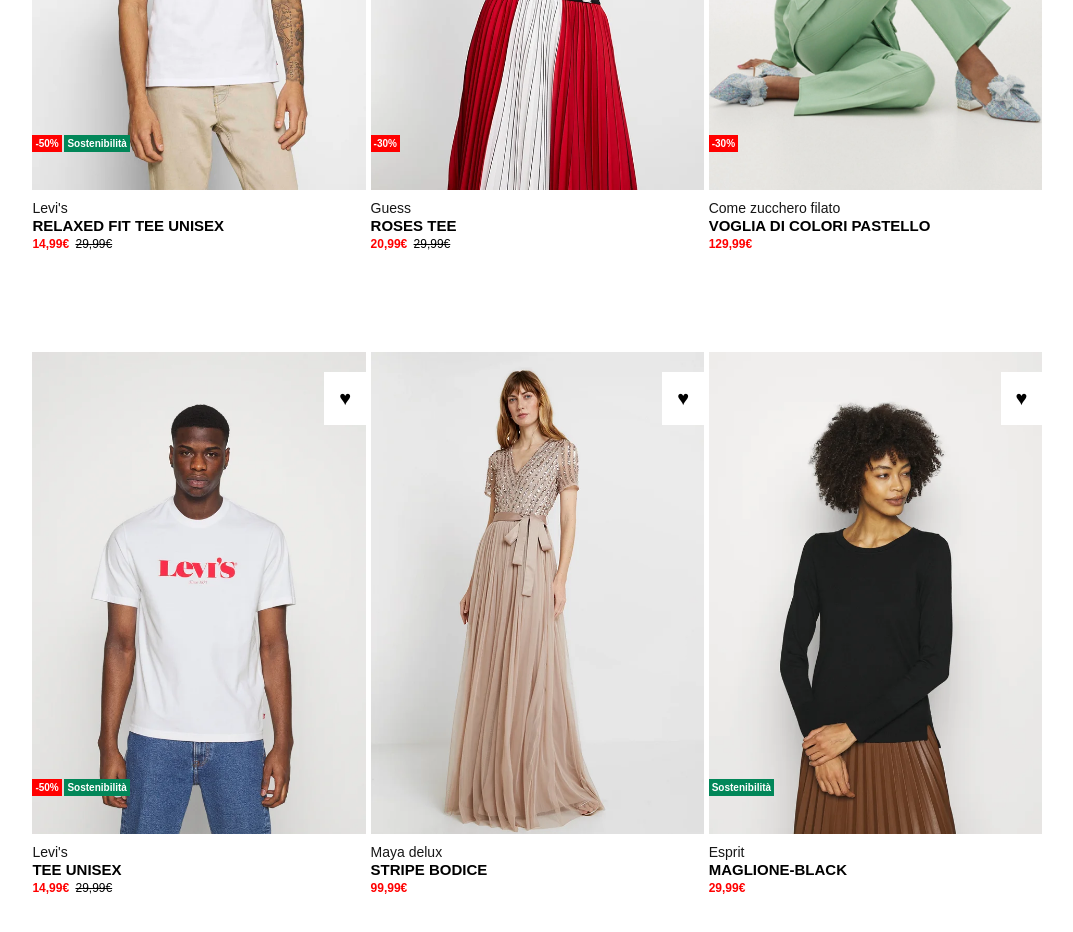
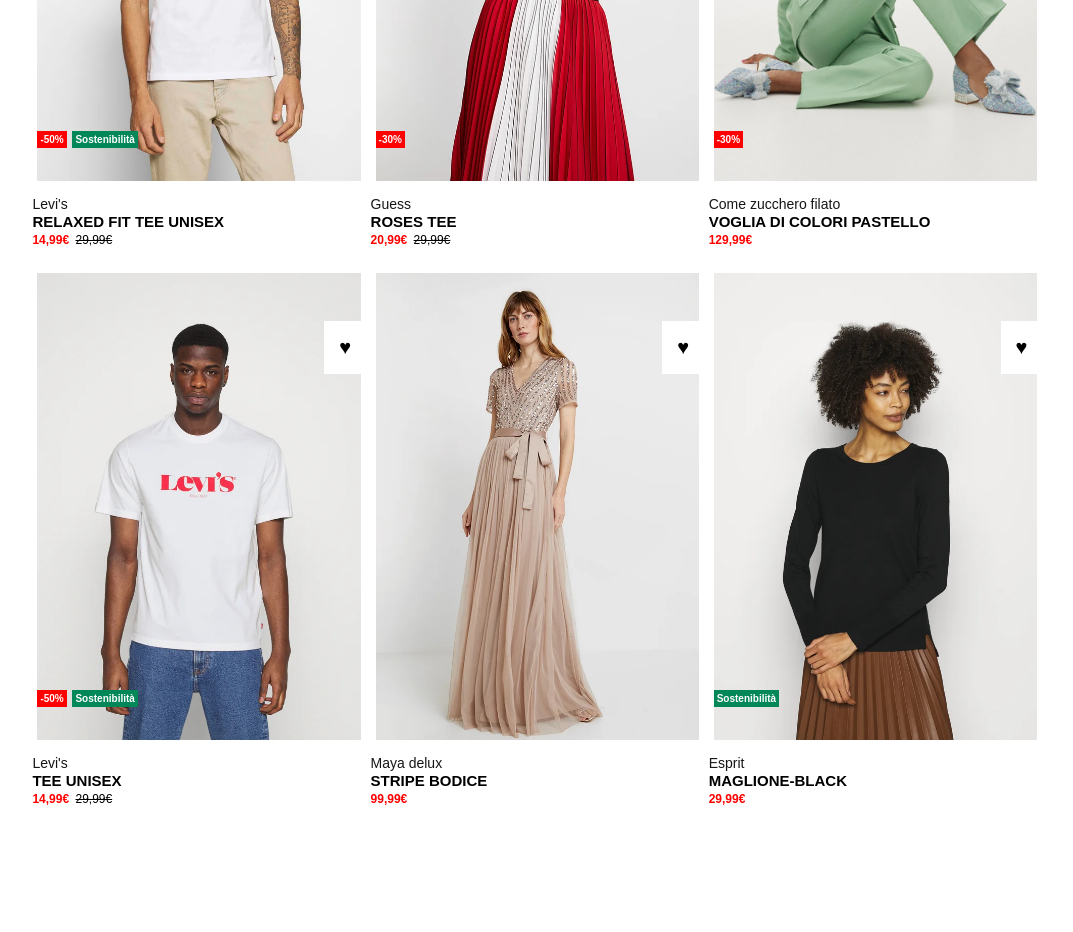
Before and after one commit to Timjxyz/html-css-boolando, a plain HTML site: page index.html in a window 1280 px wide. Shown: the part 300-1232 px from the top of the page, without its empty margins (102-1175 px from the left). After the commit the page ends 1135 px from the top, so only its background shows below. Drawn offline with Linux system fonts and the light colour scheme.

Commit message:
Spostato box-sizing da body a tutti i tag

```diff
--- a/style.css
+++ b/style.css
@@ -1,6 +1,9 @@
+
+*{
+    box-sizing: border-box;
+}
 body{
     font-family: Arial, Helvetica, sans-serif;
-    box-sizing: border-box;
 
 }
 /* Corpo dei css riferiti all'immagine dell'articolo */
@@ -16,17 +19,19 @@ body{
     width: 33%;
     position: relative;
     display: inline-block;
-    margin-bottom: 100px;
+    margin-bottom: 20px;
+
 }
 img{
     width: 100%;
+    padding: 5px;
 }
 
 /* Inizio sconti dell'articolo e classificazione della qualità dell'articolo */
 
 .product .discount{
     position: absolute;
-    left: 0;
+    left: 5px;
     bottom: 100px;
     background-color: rgb(255,0,0);
     color: rgb(255, 255, 255);
@@ -39,7 +44,7 @@ img{
 
 .product .tag{
     position: absolute;
-    left: 32px;
+    left: 40px;
     bottom: 100px;
     background-color: #028759;
     color: rgb(255, 255, 255);
@@ -50,7 +55,7 @@ img{
 
 .product .tag-2{
     position: absolute;
-    left: 0;
+    left: 5px;
     bottom: 100px;
     background-color: #028759;
     color: rgb(255, 255, 255);
@@ -63,7 +68,7 @@ img{
 .product .heart {
     position: absolute;
     right: 0;
-    top: 20px;
+    top: 10%;
     background-color:rgb(255, 255, 255);
     padding: 15px;
     font-size: 20px;
```
